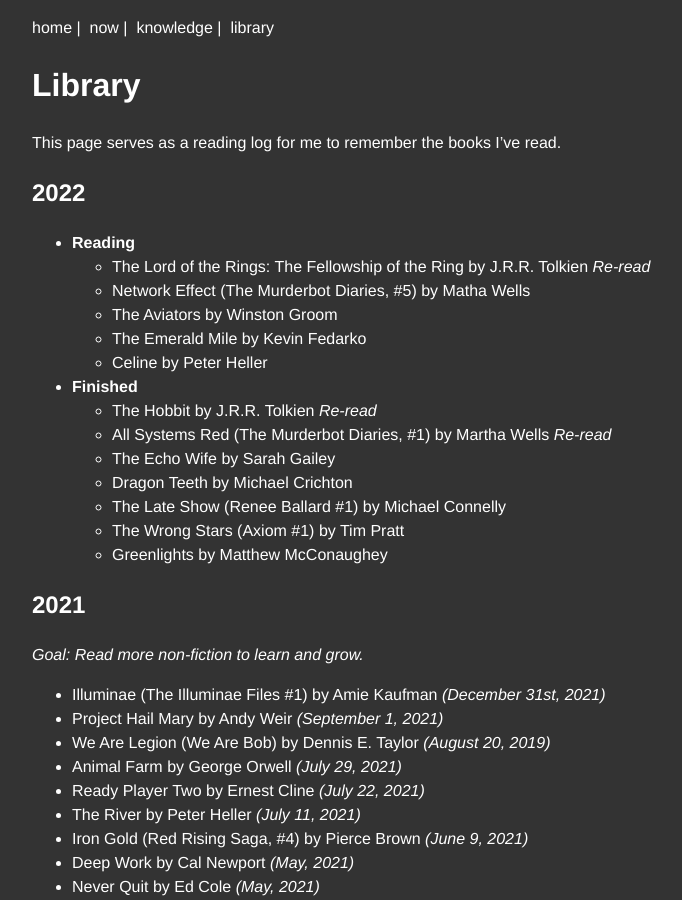
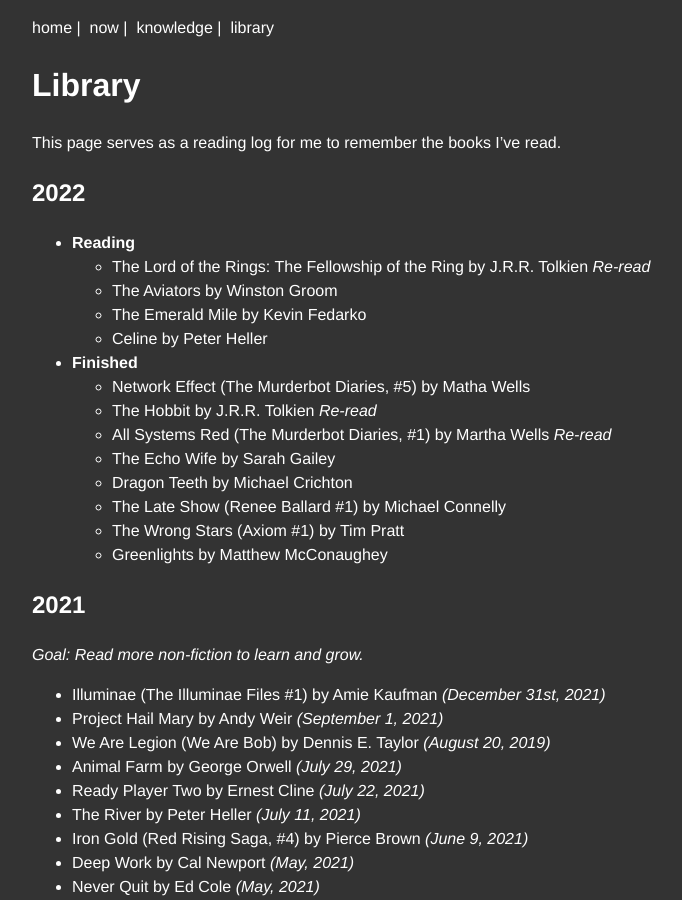
Before and after one commit to dahenson/dahenson.github.io, a Jekyll site: the page built from library.md, in a window 1280 px wide and 900 px high. Shown: the whole window, without its empty margins (288-970 px from the left). Built offline with Jekyll 4.4.1, drawn with Linux system fonts in a browser that asks for light colours.

```diff
--- a/library.md
+++ b/library.md
@@ -9,11 +9,11 @@ This page serves as a reading log for me to remember the books I’ve read.
 
 - **Reading**
   - The Lord of the Rings: The Fellowship of the Ring by J.R.R. Tolkien _Re-read_
-  - Network Effect (The Murderbot Diaries, #5) by Matha Wells
   - The Aviators by Winston Groom
   - The Emerald Mile by Kevin Fedarko
   - Celine by Peter Heller
 - **Finished**
+  - Network Effect (The Murderbot Diaries, #5) by Matha Wells
   - The Hobbit by J.R.R. Tolkien _Re-read_
   - All Systems Red (The Murderbot Diaries, #1) by Martha Wells _Re-read_
   - The Echo Wife by Sarah Gailey
```
